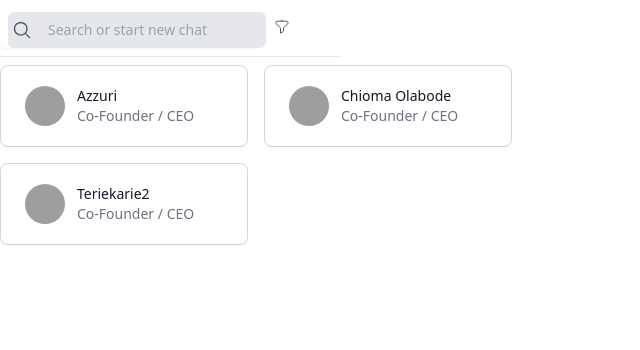
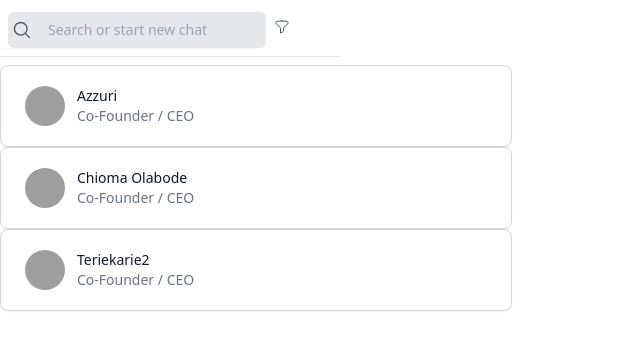
Before and after one commit to otilor/dope-chat, a Next.js app: page / in a window 1280 px wide. Shown: the top 350 px of the page, without its empty margins (0-640 px from the left). Built offline with nearby package versions, Linux system fonts and the light colour scheme; grey boxes are pictures that could not be loaded.

Commit message:
remove grid

```diff
--- a/components/Profiles.js
+++ b/components/Profiles.js
@@ -26,7 +26,7 @@
 
 export default function Profiles() {
   return (
-    <div className="grid grid-cols-1 gap-4 sm:grid-cols-2">
+    <div className="sm:grid-cols-2">
       {people.map((person) => (
         <div
           key={person.email}
```
